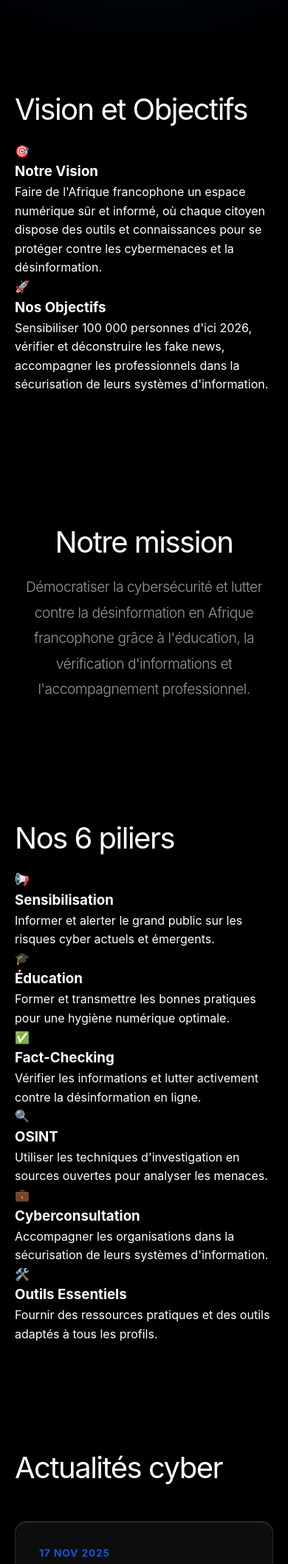
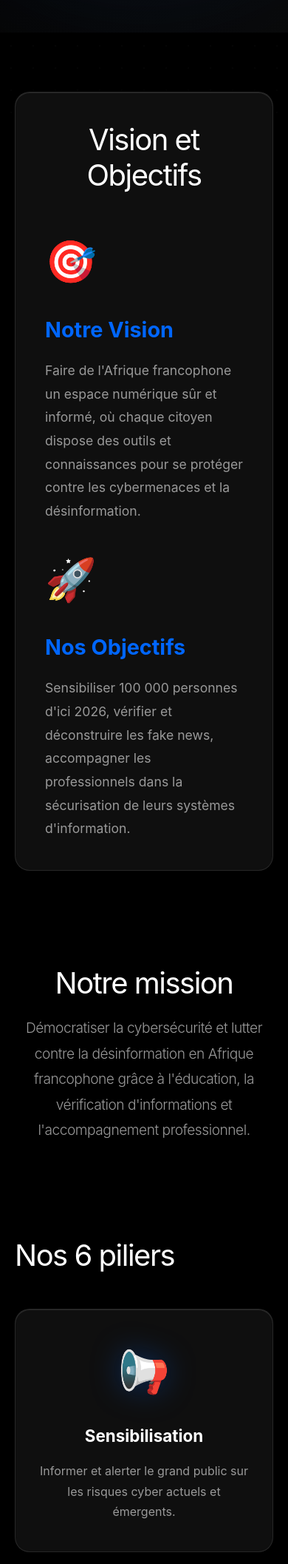
Before and after one commit to moa-digitalagency/CyberConfiance, a Flask app: page / in a window 390 px wide. Shown: the part 673-2787 px from the top of the page at 74% size. Run offline with Flask 3, Linux system fonts and the light colour scheme; data comes from the database, SQL or seed files in the repository.

Commit message:
Enhance website design with glassmorphism and add new content sections
Introduces CSS for dropdown navigation menus, enhanced glassmorphism cards, and new sections for "Vision et Objectifs" and "6 Pillars". Also includes JavaScript for mobile dropdown interactions.

Replit-Commit-Author: Agent
Replit-Commit-Session-Id: 86c05312-b101-4ef0-8eda-a8dbbc96d3ec
Replit-Commit-Checkpoint-Type: intermediate_checkpoint
Replit-Commit-Event-Id: 2f1cad30-1ec5-43d7-b0f2-15b6bbfb8610
Replit-Commit-Screenshot-Url: https://storage.googleapis.com/screenshot-production-us-central1/39363de2-3662-4bea-9adc-2260b34af720/86c05312-b101-4ef0-8eda-a8dbbc96d3ec/E0L7hlZ

```diff
--- a/static/css/style.css
+++ b/static/css/style.css
@@ -1761,3 +1761,237 @@ footer {
         width: 100%;
     }
 }
+
+/* Dropdown Navigation Menus */
+.nav-menu .dropdown {
+    position: relative;
+}
+
+.dropdown-toggle {
+    display: flex;
+    align-items: center;
+    gap: 0.3rem;
+    cursor: pointer;
+}
+
+.dropdown-toggle .arrow {
+    font-size: 0.7rem;
+    transition: transform 0.3s ease;
+}
+
+.dropdown:hover .arrow {
+    transform: rotate(180deg);
+}
+
+.dropdown-menu {
+    position: absolute;
+    top: 100%;
+    left: 0;
+    min-width: 250px;
+    background: rgba(10, 10, 10, 0.95);
+    backdrop-filter: blur(20px) saturate(180%);
+    -webkit-backdrop-filter: blur(20px) saturate(180%);
+    border: 1px solid rgba(255, 255, 255, 0.15);
+    border-radius: 12px;
+    padding: 0.5rem 0;
+    opacity: 0;
+    visibility: hidden;
+    transform: translateY(-10px);
+    transition: all 0.3s ease;
+    box-shadow: 0 8px 32px rgba(0, 0, 0, 0.5),
+                inset 0 1px 0 rgba(255, 255, 255, 0.1);
+    z-index: 1000;
+    list-style: none;
+}
+
+.dropdown:hover .dropdown-menu {
+    opacity: 1;
+    visibility: visible;
+    transform: translateY(0);
+}
+
+.dropdown-menu li {
+    margin: 0;
+}
+
+.dropdown-menu a {
+    display: block;
+    padding: 0.8rem 1.5rem;
+    color: var(--text-secondary);
+    text-decoration: none;
+    transition: all 0.2s ease;
+    border-radius: 0;
+    background: transparent !important;
+}
+
+.dropdown-menu a::before {
+    display: none;
+}
+
+.dropdown-menu a:hover {
+    background: rgba(0, 102, 255, 0.1) !important;
+    color: var(--text-primary);
+    transform: translateX(5px);
+}
+
+/* Enhanced Glassmorphism Cards */
+.glass-card-enhanced {
+    background: rgba(26, 26, 26, 0.6);
+    backdrop-filter: blur(20px) saturate(150%);
+    -webkit-backdrop-filter: blur(20px) saturate(150%);
+    border: 1px solid rgba(255, 255, 255, 0.1);
+    border-radius: 20px;
+    padding: 2.5rem;
+    transition: all 0.4s cubic-bezier(0.4, 0, 0.2, 1);
+    box-shadow: 0 8px 32px rgba(0, 0, 0, 0.3),
+                inset 0 1px 0 rgba(255, 255, 255, 0.1);
+}
+
+.glass-card-enhanced:hover {
+    background: rgba(26, 26, 26, 0.7);
+    border-color: rgba(0, 102, 255, 0.3);
+    box-shadow: 0 12px 48px rgba(0, 102, 255, 0.15),
+                inset 0 1px 0 rgba(255, 255, 255, 0.15);
+    transform: translateY(-5px);
+}
+
+/* Vision et Objectifs Section */
+.vision-section {
+    padding: 6rem 0;
+    margin: 4rem 0;
+}
+
+.vision-box {
+    text-align: center;
+}
+
+.vision-content {
+    display: grid;
+    grid-template-columns: repeat(auto-fit, minmax(400px, 1fr));
+    gap: 3rem;
+    margin-top: 3rem;
+}
+
+.vision-item {
+    text-align: left;
+}
+
+.vision-icon {
+    font-size: 3.5rem;
+    display: block;
+    margin-bottom: 1.5rem;
+}
+
+.vision-item h3 {
+    font-size: 1.8rem;
+    margin-bottom: 1rem;
+    color: var(--accent-blue);
+}
+
+.vision-item p {
+    font-size: 1.1rem;
+    line-height: 1.8;
+    color: var(--text-secondary);
+}
+
+/* 6 Pillars Grid */
+.pillars-grid {
+    display: grid;
+    grid-template-columns: repeat(3, 1fr);
+    gap: 2.5rem;
+    margin-top: 3rem;
+}
+
+.pillar-card {
+    text-align: center;
+    padding: 2.5rem 2rem;
+}
+
+.pillar-icon {
+    font-size: 3.5rem;
+    display: block;
+    margin-bottom: 1.5rem;
+    filter: drop-shadow(0 0 20px rgba(0, 102, 255, 0.3));
+}
+
+.pillar-card h3 {
+    font-size: 1.4rem;
+    margin-bottom: 1rem;
+    color: var(--text-primary);
+}
+
+.pillar-card p {
+    color: var(--text-secondary);
+    line-height: 1.7;
+}
+
+/* Section Spacing Adjustments */
+.section {
+    padding: 5rem 0;
+    margin: 3rem 0;
+}
+
+.section + .section {
+    margin-top: 0;
+}
+
+/* Contact Section Enhanced */
+.contact-section {
+    text-align: center;
+    padding: 4rem 3rem;
+    margin: 4rem 0;
+}
+
+.contact-section h2 {
+    font-size: 2.5rem;
+    margin-bottom: 1rem;
+}
+
+.contact-section p {
+    font-size: 1.2rem;
+    color: var(--text-secondary);
+    margin-bottom: 2rem;
+}
+
+/* Responsive Design for New Elements */
+@media (max-width: 1024px) {
+    .pillars-grid {
+        grid-template-columns: repeat(2, 1fr);
+        gap: 2rem;
+    }
+}
+
+@media (max-width: 768px) {
+    .pillars-grid {
+        grid-template-columns: 1fr;
+        gap: 1.5rem;
+    }
+
+    .vision-content {
+        grid-template-columns: 1fr;
+        gap: 2rem;
+    }
+
+    .dropdown-menu {
+        position: static;
+        opacity: 1;
+        visibility: visible;
+        transform: none;
+        margin-top: 0.5rem;
+        display: none;
+    }
+
+    .dropdown.active .dropdown-menu {
+        display: block;
+    }
+
+    .section {
+        padding: 3rem 0;
+        margin: 2rem 0;
+    }
+}
+
+/* Hero Section Adjustments (No Background Image) */
+.hero {
+    background: linear-gradient(135deg, rgba(0, 0, 0, 0.9) 0%, rgba(10, 10, 10, 0.95) 100%);
+}
--- a/static/js/main.js
+++ b/static/js/main.js
@@ -38,3 +38,27 @@ document.addEventListener('DOMContentLoaded', function() {
         });
     });
 });
+
+// Dropdown Menu Interactions for Mobile
+document.addEventListener('DOMContentLoaded', function() {
+    const dropdownToggles = document.querySelectorAll('.dropdown-toggle');
+
+    dropdownToggles.forEach(toggle => {
+        toggle.addEventListener('click', function(e) {
+            if (window.innerWidth <= 768) {
+                e.preventDefault();
+                const dropdown = this.closest('.dropdown');
+                dropdown.classList.toggle('active');
+            }
+        });
+    });
+
+    // Close dropdowns when clicking outside
+    document.addEventListener('click', function(e) {
+        if (!e.target.closest('.dropdown')) {
+            document.querySelectorAll('.dropdown.active').forEach(dropdown => {
+                dropdown.classList.remove('active');
+            });
+        }
+    });
+});
```
